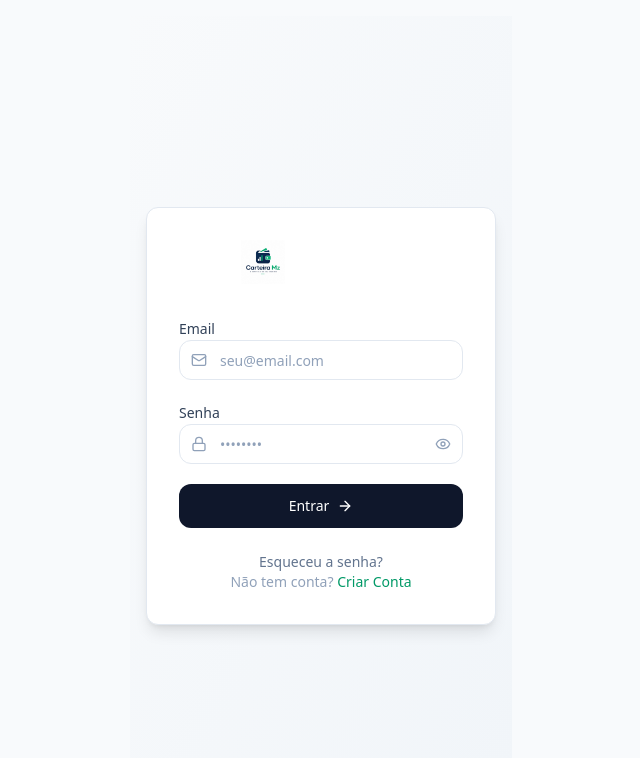
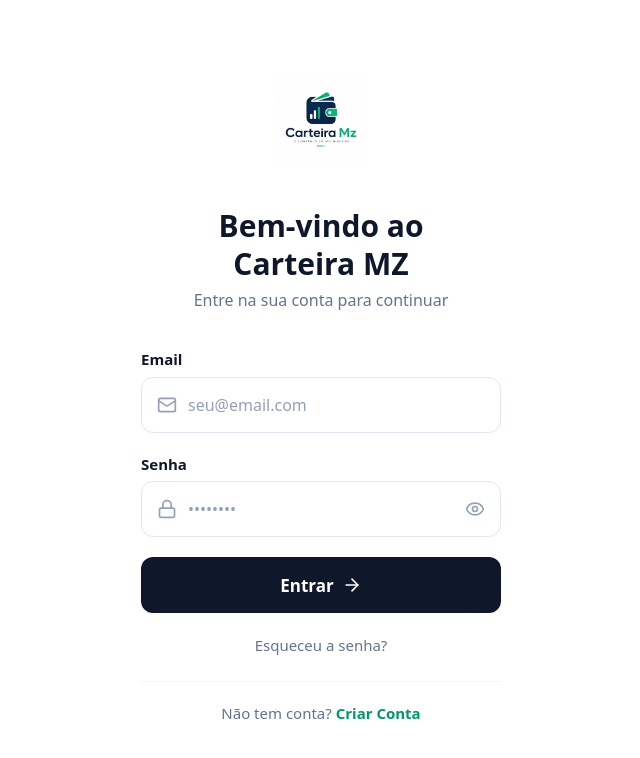
Before and after one commit to monjane10/Carteira-MZ, a Next.js app in the folder carteira-mz/: page /login in a window 1280 px wide. Shown: the top 758 px of the page, without its empty margins (319-959 px from the left). Built offline with nearby package versions, Linux system fonts and the light colour scheme.

Commit message:
Ajustes nas telas de login e formulário

```diff
--- a/carteira-mz/src/app/(auth)/layout.tsx
+++ b/carteira-mz/src/app/(auth)/layout.tsx
@@ -4,7 +4,7 @@
   children: React.ReactNode
 }) {
   return (
-    <div className="min-h-screen bg-[#F8FAFC] flex items-center justify-center p-4">
+    <div className="min-h-screen bg-white">
       {children}
     </div>
   )
--- a/carteira-mz/src/components/shared/logo.tsx
+++ b/carteira-mz/src/components/shared/logo.tsx
@@ -3,26 +3,29 @@
 
 interface LogoProps {
   className?: string
-  size?: "sm" | "md" | "lg"
-  showText?: boolean
+  size?: "sm" | "md" | "lg" | "xl"
 }
 
 const sizeMap = {
   sm: { width: 100, height: 28 },
   md: { width: 160, height: 44 },
-  lg: { width: 220, height: 60 },
+  lg: { width: 220, height: 62 },
+  xl: { width: 340, height: 92 },
 }
 
 export function Logo({ className, size = "md" }: LogoProps) {
   const s = sizeMap[size]
 
   return (
-    <div className={cn("relative", className)} style={{ width: s.width, height: s.height }}>
+    <div
+      className={cn("relative shrink-0", className)}
+      style={{ width: s.width, height: s.height }}
+    >
       <Image
         src="/logo.png"
         alt="Carteira MZ"
         fill
-        className="object-contain object-left"
+        className="object-contain"
         priority
       />
     </div>
--- a/carteira-mz/src/modules/auth/components/login-form.tsx
+++ b/carteira-mz/src/modules/auth/components/login-form.tsx
@@ -7,14 +7,9 @@
 import { useForm } from "react-hook-form"
 import { zodResolver } from "@hookform/resolvers/zod"
 import Link from "next/link"
-import { cn } from "@/lib/utils"
 import { loginSchema, type LoginFormData } from "@/validators"
 import { toast } from "@/hooks/use-toast"
 import { Logo } from "@/components/shared/logo"
-import { Card, CardContent } from "@/components/ui/card"
-import { Button } from "@/components/ui/button"
-import { Input } from "@/components/ui/input"
-import { Label } from "@/components/ui/label"
 
 export function LoginForm() {
   const router = useRouter()
@@ -37,111 +32,98 @@
   }
 
   return (
-    <div className="min-h-screen flex items-center justify-center bg-gradient-to-br from-slate-50 to-slate-100 p-4">
+    <div className="min-h-dvh flex items-center justify-center bg-white px-6 py-8">
+      <div className="w-full max-w-[360px] mx-auto">
         <motion.div
-        initial={{ opacity: 0, y: 24 }}
+          initial={{ opacity: 0, y: 20 }}
           animate={{ opacity: 1, y: 0 }}
           transition={{ duration: 0.5, ease: "easeOut" }}
-        className="w-full max-w-sm"
         >
-        <Card className="border-slate-200 shadow-lg">
-          <CardContent className="p-8">
-            <div className="flex justify-center mb-8">
-              <Logo />
+          <div className="flex flex-col items-center">
+            <Logo size="xl" />
+            <h1 className="font-bold text-center text-[#0F172A] mt-10 leading-tight" style={{ fontSize: 30 }}>
+              Bem-vindo ao<br />Carteira MZ
+            </h1>
+            <p className="text-center text-slate-500 mt-1.5" style={{ fontSize: 16 }}>
+              Entre na sua conta para continuar
+            </p>
           </div>
 
-            <form onSubmit={handleSubmit(onSubmit)} className="space-y-5">
-              <div className="space-y-2">
-                <Label htmlFor="email" className="text-slate-700 text-sm font-medium">
+          <form onSubmit={handleSubmit(onSubmit)} style={{ marginTop: 36 }}>
+            <div style={{ marginBottom: 20 }}>
+              <label className="text-[#0F172A] block font-semibold" style={{ fontSize: 15, marginBottom: 6 }}>
                 Email
-                </Label>
+              </label>
               <div className="relative">
-                  <Mail className="absolute left-3 top-1/2 -translate-y-1/2 h-4 w-4 text-slate-400" />
-                  <Input
-                    id="email"
+                <Mail className="absolute left-4 top-1/2 -translate-y-1/2 text-slate-400" style={{ width: 20, height: 20 }} />
+                <input
                   type="email"
                   placeholder="seu@email.com"
-                    error={!!errors.email}
-                    className="pl-10"
                   {...register("email")}
+                  className="w-full border border-slate-200 bg-white text-[#0F172A] placeholder:text-slate-400 focus:border-emerald-500 focus:outline-none focus:ring-2 focus:ring-emerald-500/20 transition-colors"
+                  style={{ height: 56, fontSize: 16, borderRadius: 12, padding: "0 16px 0 46px" }}
                 />
               </div>
-                {errors.email && (
-                  <p className="text-xs text-red-500 mt-1">{errors.email.message}</p>
-                )}
+              {errors.email && <p className="text-xs text-red-500 mt-1">{errors.email.message}</p>}
             </div>
 
-              <div className="space-y-2">
-                <Label htmlFor="password" className="text-slate-700 text-sm font-medium">
+            <div style={{ marginBottom: 20 }}>
+              <label className="text-[#0F172A] block font-semibold" style={{ fontSize: 15, marginBottom: 6 }}>
                 Senha
-                </Label>
+              </label>
               <div className="relative">
-                  <Lock className="absolute left-3 top-1/2 -translate-y-1/2 h-4 w-4 text-slate-400" />
-                  <Input
-                    id="password"
+                <Lock className="absolute left-4 top-1/2 -translate-y-1/2 text-slate-400" style={{ width: 20, height: 20 }} />
+                <input
                   type={showPassword ? "text" : "password"}
                   placeholder="••••••••"
-                    error={!!errors.password}
-                    className="pl-10 pr-10"
                   {...register("password")}
+                  className="w-full border border-slate-200 bg-white text-[#0F172A] placeholder:text-slate-400 focus:border-emerald-500 focus:outline-none focus:ring-2 focus:ring-emerald-500/20 transition-colors"
+                  style={{ height: 56, fontSize: 16, borderRadius: 12, padding: "0 44px 0 46px" }}
                 />
                 <button
                   type="button"
                   onClick={() => setShowPassword(!showPassword)}
-                    className="absolute right-3 top-1/2 -translate-y-1/2 text-slate-400 hover:text-slate-600 transition-colors"
+                  className="absolute text-slate-400 hover:text-slate-600 transition-colors"
+                  style={{ right: 16, top: "50%", transform: "translateY(-50%)" }}
                   tabIndex={-1}
                 >
-                    {showPassword ? (
-                      <EyeOff className="h-4 w-4" />
+                  {showPassword ? <EyeOff style={{ width: 20, height: 20 }} /> : <Eye style={{ width: 20, height: 20 }} />}
+                </button>
+              </div>
+              {errors.password && <p className="text-xs text-red-500 mt-1">{errors.password.message}</p>}
+            </div>
+
+            <button
+              type="submit"
+              disabled={isSubmitting}
+              className="w-full flex items-center justify-center gap-2 bg-[#0F172A] text-white transition-all hover:bg-[#1E293B] disabled:opacity-60"
+              style={{ height: 56, fontSize: 17, fontWeight: 700, borderRadius: 12 }}
+            >
+              {isSubmitting ? (
+                <span className="h-5 w-5 animate-spin rounded-full border-2 border-white border-t-transparent" />
               ) : (
-                      <Eye className="h-4 w-4" />
+                <>
+                  Entrar
+                  <ArrowRight style={{ width: 20, height: 20 }} />
+                </>
               )}
             </button>
+
+            <div className="text-center mt-5">
+              <Link href="#" className="text-slate-500 hover:text-slate-700 transition-colors" style={{ fontSize: 15 }}>
+                Esqueceu a senha?
+              </Link>
             </div>
-                {errors.password && (
-                  <p className="text-xs text-red-500 mt-1">{errors.password.message}</p>
-                )}
-              </div>
-
-              <Button
-                type="submit"
-                disabled={isSubmitting}
-                className="w-full h-11 bg-slate-900 hover:bg-slate-800 text-white"
-              >
-                {isSubmitting ? (
-                  <span className="flex items-center gap-2">
-                    <span className="h-4 w-4 animate-spin rounded-full border-2 border-white border-t-transparent" />
-                    Entrando...
-                  </span>
-                ) : (
-                  <span className="flex items-center gap-2">
-                    Entrar
-                    <ArrowRight className="h-4 w-4" />
-                  </span>
-                )}
-              </Button>
           </form>
 
-            <div className="mt-6 space-y-4 text-center text-sm">
-              <Link
-                href="#"
-                className="text-slate-500 hover:text-slate-700 transition-colors"
-              >
-                Esqueceu a senha?
-              </Link>
-              <div className="text-slate-400">
+          <div className="text-center text-slate-500 mt-6 pt-5" style={{ borderTop: "1px solid #F1F5F9", fontSize: 15 }}>
             Não tem conta?{" "}
-                <Link
-                  href="/register"
-                  className="text-emerald-600 hover:text-emerald-700 font-medium transition-colors"
-                >
+            <Link href="/register" className="font-semibold text-emerald-600 hover:text-emerald-700 transition-colors">
               Criar Conta
             </Link>
           </div>
+        </motion.div>
       </div>
-          </CardContent>
-        </Card>
-      </motion.div>
     </div>
   )
 }
--- a/carteira-mz/src/modules/auth/components/register-form.tsx
+++ b/carteira-mz/src/modules/auth/components/register-form.tsx
@@ -10,10 +10,6 @@
 import { registerSchema, type RegisterFormData } from "@/validators"
 import { toast } from "@/hooks/use-toast"
 import { Logo } from "@/components/shared/logo"
-import { Card, CardContent } from "@/components/ui/card"
-import { Button } from "@/components/ui/button"
-import { Input } from "@/components/ui/input"
-import { Label } from "@/components/ui/label"
 
 export function RegisterForm() {
   const router = useRouter()
@@ -37,155 +33,135 @@
   }
 
   return (
-    <div className="min-h-screen flex items-center justify-center bg-gradient-to-br from-slate-50 to-slate-100 p-4">
+    <div className="min-h-dvh flex items-center justify-center bg-white px-6 py-8">
+      <div className="w-full max-w-[360px] mx-auto max-h-full overflow-y-auto">
         <motion.div
-        initial={{ opacity: 0, y: 24 }}
+          initial={{ opacity: 0, y: 20 }}
           animate={{ opacity: 1, y: 0 }}
           transition={{ duration: 0.5, ease: "easeOut" }}
-        className="w-full max-w-sm"
         >
-        <Card className="border-slate-200 shadow-lg">
-          <CardContent className="p-8">
-            <div className="flex justify-center mb-8">
-              <Logo />
+          <div className="flex flex-col items-center">
+            <Logo size="xl" />
+            <h1 className="font-bold text-center text-[#0F172A] mt-10 leading-tight" style={{ fontSize: 30 }}>
+              Criar conta
+            </h1>
+            <p className="text-center text-slate-500 mt-1.5" style={{ fontSize: 16 }}>
+              Comece a organizar as suas finanças
+            </p>
           </div>
 
-            <form onSubmit={handleSubmit(onSubmit)} className="space-y-5">
-              <div className="space-y-2">
-                <Label htmlFor="full_name" className="text-slate-700 text-sm font-medium">
+          <form onSubmit={handleSubmit(onSubmit)} style={{ marginTop: 36 }}>
+            <div style={{ marginBottom: 18 }}>
+              <label className="text-[#0F172A] block font-semibold" style={{ fontSize: 15, marginBottom: 6 }}>
                 Nome Completo
-                </Label>
+              </label>
               <div className="relative">
-                  <User className="absolute left-3 top-1/2 -translate-y-1/2 h-4 w-4 text-slate-400" />
-                  <Input
-                    id="full_name"
+                <User className="absolute left-4 top-1/2 -translate-y-1/2 text-slate-400" style={{ width: 20, height: 20 }} />
+                <input
                   type="text"
                   placeholder="Seu nome"
-                    error={!!errors.full_name}
-                    className="pl-10"
                   {...register("full_name")}
+                  className="w-full border border-slate-200 bg-white text-[#0F172A] placeholder:text-slate-400 focus:border-emerald-500 focus:outline-none focus:ring-2 focus:ring-emerald-500/20 transition-colors"
+                  style={{ height: 54, fontSize: 15, borderRadius: 12, padding: "0 16px 0 46px" }}
                 />
               </div>
-                {errors.full_name && (
-                  <p className="text-xs text-red-500 mt-1">{errors.full_name.message}</p>
-                )}
+              {errors.full_name && <p className="text-xs text-red-500 mt-1">{errors.full_name.message}</p>}
             </div>
 
-              <div className="space-y-2">
-                <Label htmlFor="email" className="text-slate-700 text-sm font-medium">
+            <div style={{ marginBottom: 18 }}>
+              <label className="text-[#0F172A] block font-semibold" style={{ fontSize: 15, marginBottom: 6 }}>
                 Email
-                </Label>
+              </label>
               <div className="relative">
-                  <Mail className="absolute left-3 top-1/2 -translate-y-1/2 h-4 w-4 text-slate-400" />
-                  <Input
-                    id="email"
+                <Mail className="absolute left-4 top-1/2 -translate-y-1/2 text-slate-400" style={{ width: 20, height: 20 }} />
+                <input
                   type="email"
                   placeholder="seu@email.com"
-                    error={!!errors.email}
-                    className="pl-10"
                   {...register("email")}
+                  className="w-full border border-slate-200 bg-white text-[#0F172A] placeholder:text-slate-400 focus:border-emerald-500 focus:outline-none focus:ring-2 focus:ring-emerald-500/20 transition-colors"
+                  style={{ height: 54, fontSize: 15, borderRadius: 12, padding: "0 16px 0 46px" }}
                 />
               </div>
-                {errors.email && (
-                  <p className="text-xs text-red-500 mt-1">{errors.email.message}</p>
-                )}
+              {errors.email && <p className="text-xs text-red-500 mt-1">{errors.email.message}</p>}
             </div>
 
-              <div className="space-y-2">
-                <Label htmlFor="password" className="text-slate-700 text-sm font-medium">
+            <div style={{ marginBottom: 18 }}>
+              <label className="text-[#0F172A] block font-semibold" style={{ fontSize: 15, marginBottom: 6 }}>
                 Senha
-                </Label>
+              </label>
               <div className="relative">
-                  <Lock className="absolute left-3 top-1/2 -translate-y-1/2 h-4 w-4 text-slate-400" />
-                  <Input
-                    id="password"
+                <Lock className="absolute left-4 top-1/2 -translate-y-1/2 text-slate-400" style={{ width: 20, height: 20 }} />
+                <input
                   type={showPassword ? "text" : "password"}
                   placeholder="••••••••"
-                    error={!!errors.password}
-                    className="pl-10 pr-10"
                   {...register("password")}
+                  className="w-full border border-slate-200 bg-white text-[#0F172A] placeholder:text-slate-400 focus:border-emerald-500 focus:outline-none focus:ring-2 focus:ring-emerald-500/20 transition-colors"
+                  style={{ height: 54, fontSize: 15, borderRadius: 12, padding: "0 44px 0 46px" }}
                 />
                 <button
                   type="button"
                   onClick={() => setShowPassword(!showPassword)}
-                    className="absolute right-3 top-1/2 -translate-y-1/2 text-slate-400 hover:text-slate-600 transition-colors"
+                  className="absolute text-slate-400 hover:text-slate-600 transition-colors"
+                  style={{ right: 16, top: "50%", transform: "translateY(-50%)" }}
                   tabIndex={-1}
                 >
-                    {showPassword ? (
-                      <EyeOff className="h-4 w-4" />
-                    ) : (
-                      <Eye className="h-4 w-4" />
-                    )}
+                  {showPassword ? <EyeOff style={{ width: 20, height: 20 }} /> : <Eye style={{ width: 20, height: 20 }} />}
                 </button>
               </div>
-                {errors.password && (
-                  <p className="text-xs text-red-500 mt-1">{errors.password.message}</p>
-                )}
+              {errors.password && <p className="text-xs text-red-500 mt-1">{errors.password.message}</p>}
             </div>
 
-              <div className="space-y-2">
-                <Label htmlFor="confirm_password" className="text-slate-700 text-sm font-medium">
+            <div style={{ marginBottom: 18 }}>
+              <label className="text-[#0F172A] block font-semibold" style={{ fontSize: 15, marginBottom: 6 }}>
                 Confirmar Senha
-                </Label>
+              </label>
               <div className="relative">
-                  <Lock className="absolute left-3 top-1/2 -translate-y-1/2 h-4 w-4 text-slate-400" />
-                  <Input
-                    id="confirm_password"
+                <Lock className="absolute left-4 top-1/2 -translate-y-1/2 text-slate-400" style={{ width: 20, height: 20 }} />
+                <input
                   type={showConfirmPassword ? "text" : "password"}
                   placeholder="••••••••"
-                    error={!!errors.confirm_password}
-                    className="pl-10 pr-10"
                   {...register("confirm_password")}
+                  className="w-full border border-slate-200 bg-white text-[#0F172A] placeholder:text-slate-400 focus:border-emerald-500 focus:outline-none focus:ring-2 focus:ring-emerald-500/20 transition-colors"
+                  style={{ height: 54, fontSize: 15, borderRadius: 12, padding: "0 44px 0 46px" }}
                 />
                 <button
                   type="button"
                   onClick={() => setShowConfirmPassword(!showConfirmPassword)}
-                    className="absolute right-3 top-1/2 -translate-y-1/2 text-slate-400 hover:text-slate-600 transition-colors"
+                  className="absolute text-slate-400 hover:text-slate-600 transition-colors"
+                  style={{ right: 16, top: "50%", transform: "translateY(-50%)" }}
                   tabIndex={-1}
                 >
-                    {showConfirmPassword ? (
-                      <EyeOff className="h-4 w-4" />
+                  {showConfirmPassword ? <EyeOff style={{ width: 18, height: 18 }} /> : <Eye style={{ width: 18, height: 18 }} />}
+                </button>
+              </div>
+              {errors.confirm_password && <p className="text-xs text-red-500 mt-1">{errors.confirm_password.message}</p>}
+            </div>
+
+            <button
+              type="submit"
+              disabled={isSubmitting}
+              className="w-full flex items-center justify-center gap-2 bg-[#0F172A] text-white transition-all hover:bg-[#1E293B] disabled:opacity-60"
+              style={{ height: 56, fontSize: 17, fontWeight: 700, borderRadius: 12, marginTop: 4 }}
+            >
+              {isSubmitting ? (
+                <span className="h-5 w-5 animate-spin rounded-full border-2 border-white border-t-transparent" />
               ) : (
-                      <Eye className="h-4 w-4" />
+                <>
+                  Criar Conta
+                  <ArrowRight style={{ width: 20, height: 20 }} />
+                </>
               )}
             </button>
-                </div>
-                {errors.confirm_password && (
-                  <p className="text-xs text-red-500 mt-1">{errors.confirm_password.message}</p>
-                )}
-              </div>
-
-              <Button
-                type="submit"
-                disabled={isSubmitting}
-                className="w-full h-11 bg-slate-900 hover:bg-slate-800 text-white"
-              >
-                {isSubmitting ? (
-                  <span className="flex items-center gap-2">
-                    <span className="h-4 w-4 animate-spin rounded-full border-2 border-white border-t-transparent" />
-                    Criando...
-                  </span>
-                ) : (
-                  <span className="flex items-center gap-2">
-                    Criar Conta
-                    <ArrowRight className="h-4 w-4" />
-                  </span>
-                )}
-              </Button>
           </form>
 
-            <div className="mt-6 text-center text-sm text-slate-400">
+          <div className="text-center text-slate-500 mt-6 pt-5" style={{ borderTop: "1px solid #F1F5F9", fontSize: 15 }}>
             Já tem conta?{" "}
-              <Link
-                href="/login"
-                className="text-emerald-600 hover:text-emerald-700 font-medium transition-colors"
-              >
+            <Link href="/login" className="font-semibold text-emerald-600 hover:text-emerald-700 transition-colors">
               Entrar
             </Link>
           </div>
-          </CardContent>
-        </Card>
         </motion.div>
+      </div>
     </div>
   )
 }
```
Lines whose indentation alone changed are shown as unchanged.
